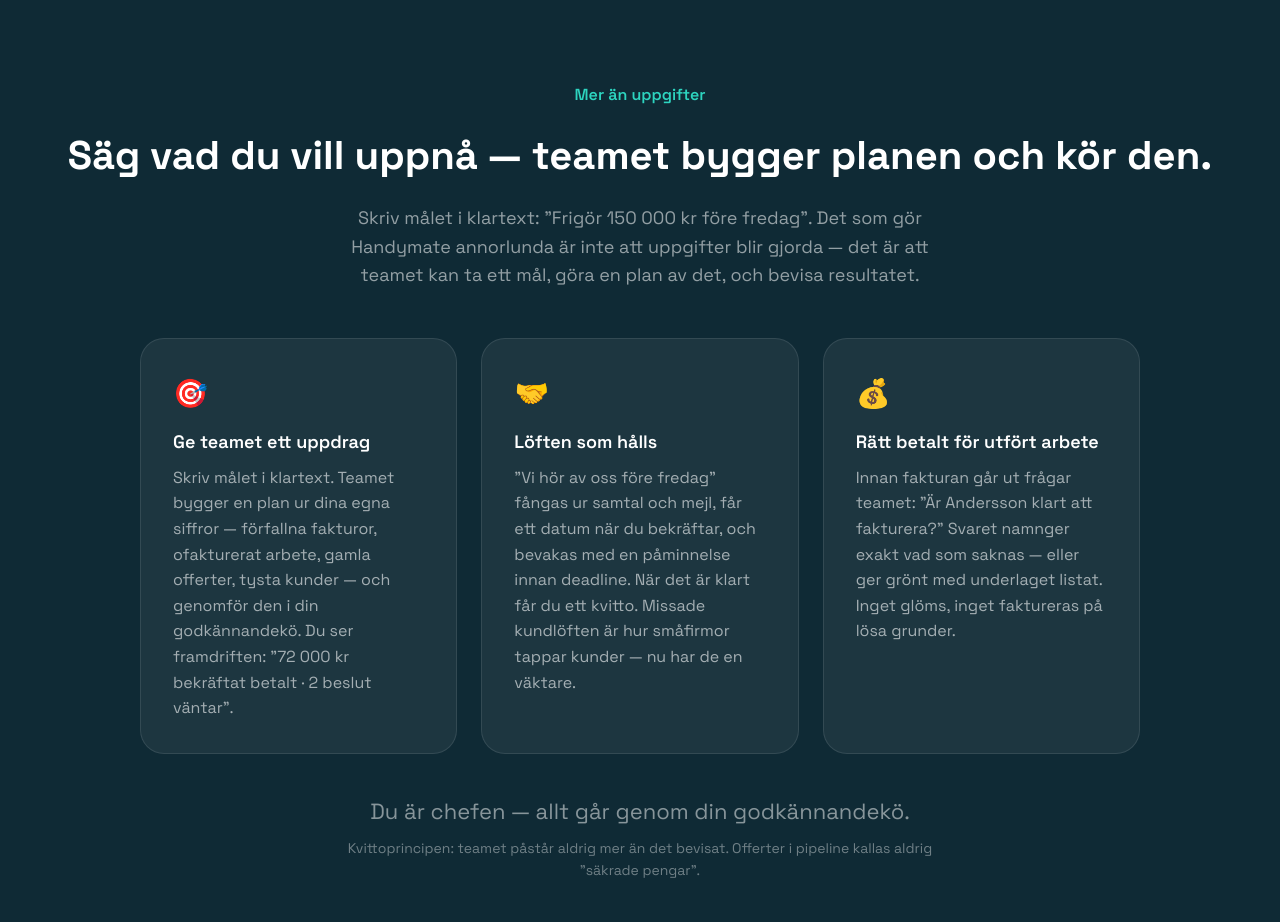
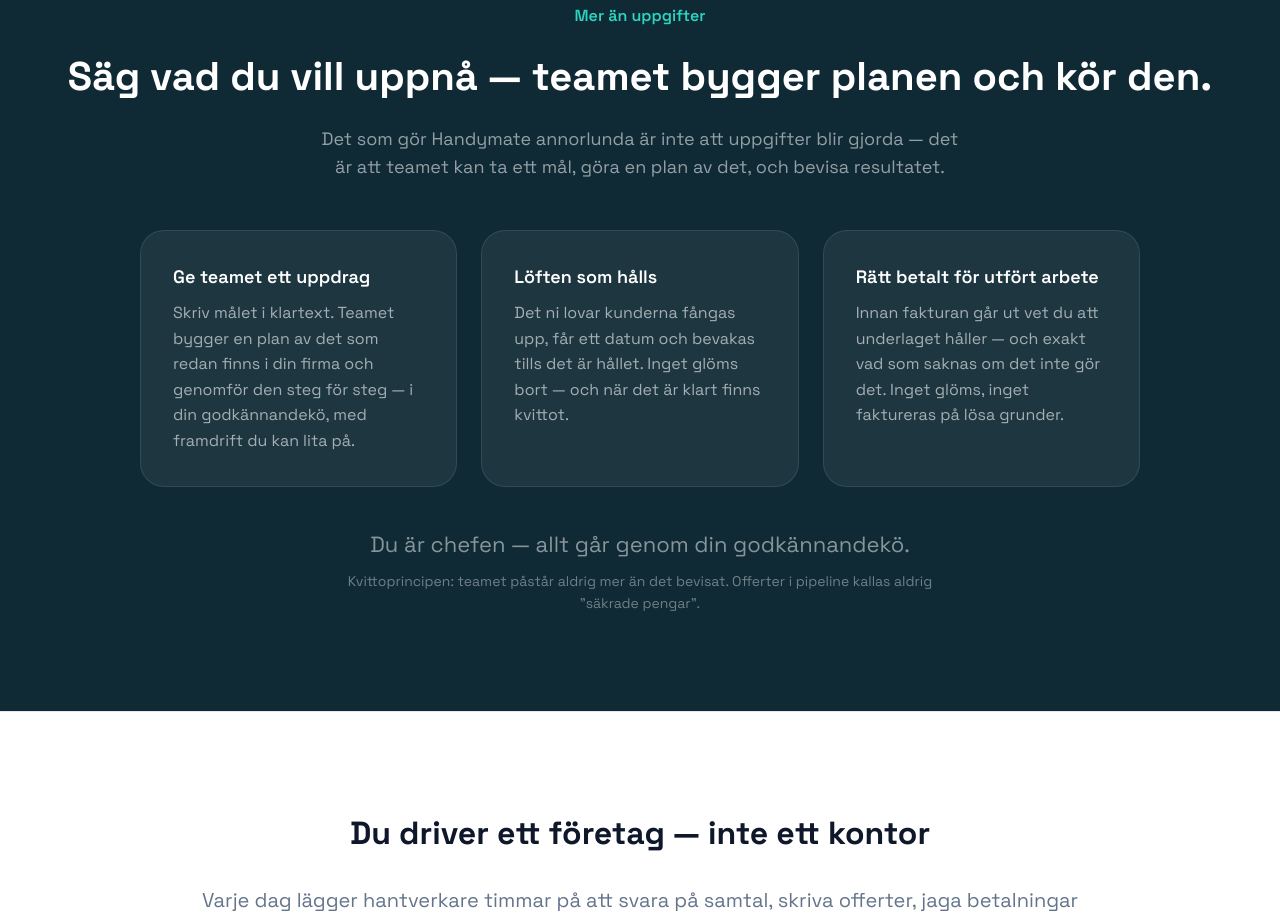
Before and after one commit to Ahogberg/handymate-landing, a plain HTML site: page index.html in a window 1280 px wide. Shown: the part 1878-2800 px from the top of the page. Drawn offline with Linux system fonts and the light colour scheme.

Commit message:
hero: gamla breda tillbaka (arlig slutklamm), kedjesektionen avspecificerad, emojis borta
Andreas: gamla heron vann. H1 ater 'skoter hela kontorsarbetet', sub
ater gamla rytmen men slutar i 'inget nar en kund utan ditt OK' istallet
for bannade 'utan att du lyfter ett finger'. Kedjekorten generaliserade
(inga UI-citat eller siffer-exempel), ikonraderna borttagna.

```diff
--- a/index.html
+++ b/index.html
@@ -3,17 +3,17 @@
 <head>
   <meta charset="UTF-8">
   <meta name="viewport" content="width=device-width, initial-scale=1.0">
-  <title>Handymate — Ditt AI-team som sköter kontorsarbetet. Du är chefen.</title>
-  <meta name="description" content="Lisa fångar samtalen du missar, Daniel skriver offerter, Karin ser till att fakturorna blir betalda — allt genom din godkännandekö. Ditt AI-team för kontoret, du är chefen.">
+  <title>Handymate — Ditt AI-team som sköter hela kontorsarbetet</title>
+  <meta name="description" content="Handymate fångar samtalen du missar, skriver offerter, följer upp leads och skickar fakturapåminnelser — och inget når en kund utan ditt OK.">
   <link rel="canonical" href="https://handymate.se/">
-  <meta property="og:title" content="Handymate — Ditt AI-team som sköter kontorsarbetet. Du är chefen.">
-  <meta property="og:description" content="Lisa fångar samtalen du missar, Daniel skriver offerter, Karin ser till att fakturorna blir betalda — allt genom din godkännandekö. Ditt AI-team för kontoret, du är chefen.">
+  <meta property="og:title" content="Handymate — Ditt AI-team som sköter hela kontorsarbetet">
+  <meta property="og:description" content="Handymate fångar samtalen du missar, skriver offerter, följer upp leads och skickar fakturapåminnelser — och inget når en kund utan ditt OK.">
   <meta property="og:url" content="https://handymate.se/">
   <meta property="og:type" content="website">
   <meta property="og:image" content="https://handymate.se/logo.png">
   <meta name="twitter:card" content="summary_large_image">
-  <meta name="twitter:title" content="Handymate — Ditt AI-team som sköter kontorsarbetet. Du är chefen.">
-  <meta name="twitter:description" content="Lisa fångar samtalen du missar, Daniel skriver offerter, Karin ser till att fakturorna blir betalda — allt genom din godkännandekö. Ditt AI-team för kontoret, du är chefen.">
+  <meta name="twitter:title" content="Handymate — Ditt AI-team som sköter hela kontorsarbetet">
+  <meta name="twitter:description" content="Handymate fångar samtalen du missar, skriver offerter, följer upp leads och skickar fakturapåminnelser — och inget når en kund utan ditt OK.">
   <link rel="icon" href="/logo.png">
   <script type="application/ld+json">
   {
@@ -677,8 +677,8 @@
     <div class="container">
       <div class="hero-grid">
         <div class="hero-content">
-          <h1 class="hero-title">Ditt AI-team som sköter kontorsarbetet. <span class="gradient-text">Du är chefen.</span></h1>
-          <p class="hero-text">Lisa fångar samtalen du missar. Daniel skriver offert från ett foto. Karin ser till att fakturorna blir betalda. Allt landar i <strong style="color: var(--slate-900);">din godkännandekö</strong> — inget når en kund utan ditt OK.</p>
+          <h1 class="hero-title">Ditt AI-team som sköter <span class="gradient-text">hela kontorsarbetet</span></h1>
+          <p class="hero-text">Handymate fångar samtalen du missar, skriver offerter, följer upp leads och skickar fakturapåminnelser — <strong style="color: var(--slate-900);">och inget når en kund utan ditt OK</strong>.</p>
           <div class="hero-buttons">
             <a href="https://app.handymate.se/signup" class="btn btn-primary btn-lg">Kom igång med Handymate</a>
             <a href="/demo" class="btn btn-secondary btn-lg">
@@ -834,23 +834,20 @@
       <div class="section-header reveal">
         <div class="section-label">Mer än uppgifter</div>
         <h2 class="section-title">Säg vad du vill uppnå — teamet bygger planen och kör den.</h2>
-        <p class="section-subtitle">Skriv målet i klartext: "Frigör 150 000 kr före fredag". Det som gör Handymate annorlunda är inte att uppgifter blir gjorda — det är att teamet kan ta ett mål, göra en plan av det, och bevisa resultatet.</p>
+        <p class="section-subtitle">Det som gör Handymate annorlunda är inte att uppgifter blir gjorda — det är att teamet kan ta ett mål, göra en plan av det, och bevisa resultatet.</p>
       </div>
       <div class="sms-grid">
         <div class="sms-card reveal reveal-d1">
-          <div class="sms-card-icon">🎯</div>
           <div class="sms-card-title">Ge teamet ett uppdrag</div>
-          <div class="sms-card-text">Skriv målet i klartext. Teamet bygger en plan ur dina egna siffror — förfallna fakturor, ofakturerat arbete, gamla offerter, tysta kunder — och genomför den i din godkännandekö. Du ser framdriften: "72 000 kr bekräftat betalt · 2 beslut väntar".</div>
+          <div class="sms-card-text">Skriv målet i klartext. Teamet bygger en plan av det som redan finns i din firma och genomför den steg för steg — i din godkännandekö, med framdrift du kan lita på.</div>
         </div>
         <div class="sms-card reveal reveal-d2">
-          <div class="sms-card-icon">🤝</div>
           <div class="sms-card-title">Löften som hålls</div>
-          <div class="sms-card-text">"Vi hör av oss före fredag" fångas ur samtal och mejl, får ett datum när du bekräftar, och bevakas med en påminnelse innan deadline. När det är klart får du ett kvitto. Missade kundlöften är hur småfirmor tappar kunder — nu har de en väktare.</div>
+          <div class="sms-card-text">Det ni lovar kunderna fångas upp, får ett datum och bevakas tills det är hållet. Inget glöms bort — och när det är klart finns kvittot.</div>
         </div>
         <div class="sms-card reveal reveal-d3">
-          <div class="sms-card-icon">💰</div>
           <div class="sms-card-title">Rätt betalt för utfört arbete</div>
-          <div class="sms-card-text">Innan fakturan går ut frågar teamet: "Är Andersson klart att fakturera?" Svaret namnger exakt vad som saknas — eller ger grönt med underlaget listat. Inget glöms, inget faktureras på lösa grunder.</div>
+          <div class="sms-card-text">Innan fakturan går ut vet du att underlaget håller — och exakt vad som saknas om det inte gör det. Inget glöms, inget faktureras på lösa grunder.</div>
         </div>
       </div>
       <div class="pricing-intro reveal" style="margin-top: 40px; margin-bottom: 0;">
```
